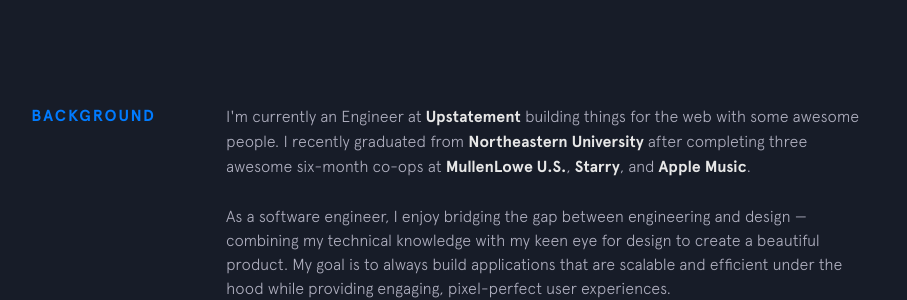
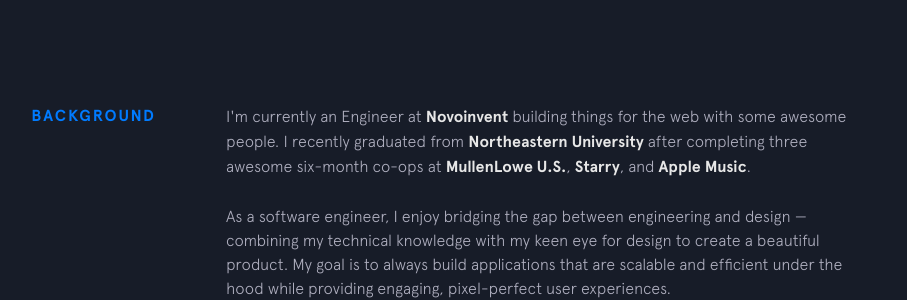
Before and after one commit to harrymaurya05/hariommaurya.com, a Jekyll site: the page built from index.html, in a window 1280 px wide and 900 px high, scrolled down 743 px. Shown: the part 153-453 px from the top of the window, without its empty margins (224-1131 px from the left). Built offline with Jekyll 4.4.1, drawn with Linux system fonts in a browser that asks for light colours; nearby versions of some CDN libraries.

Commit message:
change company name

```diff
--- a/_includes/background.html
+++ b/_includes/background.html
@@ -3,7 +3,7 @@
   <div class="section__content">
     <p>
       I'm currently an Engineer at
-      <a class="underline-link" href="https://www.upstatement.com/" target="_blank">Upstatement</a> building things for the web with some awesome people. I recently graduated from
+      <a class="underline-link" href="https://www.upstatement.com/" target="_blank">Novoinvent</a> building things for the web with some awesome people. I recently graduated from
       <a class="underline-link" href="http://www.ccis.northeastern.edu/" target="_blank">Northeastern University</a> after completing three awesome six-month co-ops at
       <a class="underline-link" href="https://us.mullenlowe.com/" target="_blank">MullenLowe U.S.</a>,
       <a class="underline-link" href="https://starry.com/" target="_blank">Starry</a>, and
```
